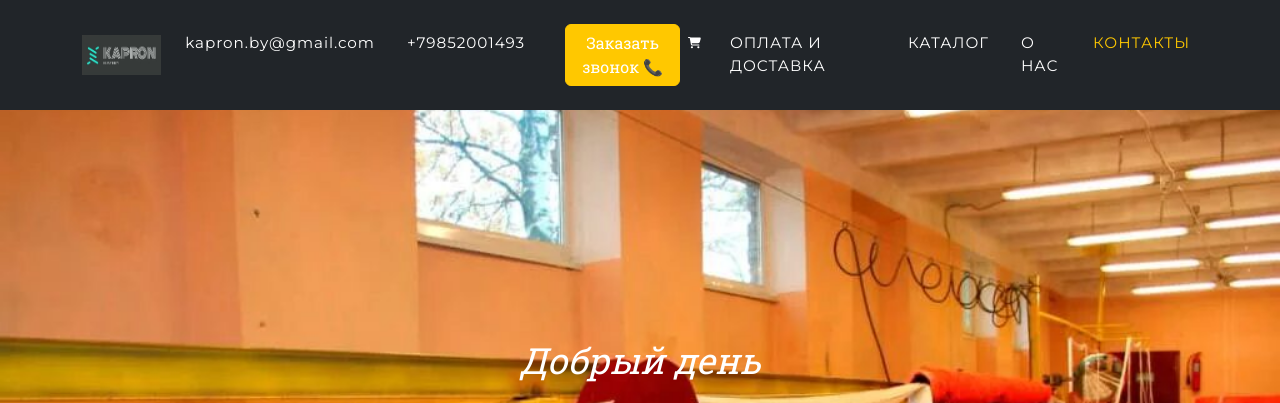
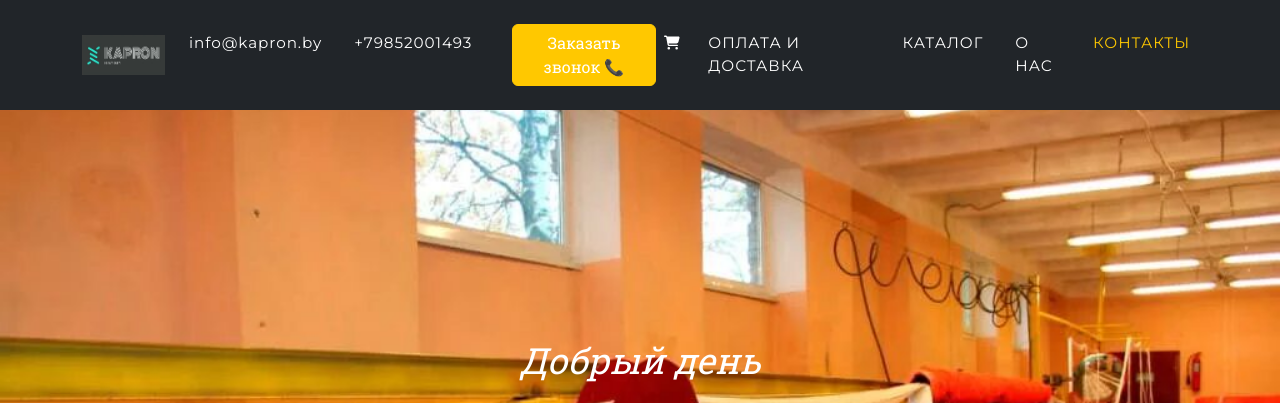
Before and after one commit to nikitoxxxyk/rope_site, a Django app: page / in a window 1280 px wide. Shown: the top 403 px of the page. Run offline with Django 5.2, Linux system fonts and the light colour scheme; data comes from the database, SQL or seed files in the repository; both versions use the stored data as it was after the commit; some libraries are stand-ins or nearby versions.

Commit message:
Изменения с серÐхостинга

```diff
--- a/catalog/views.py
+++ b/catalog/views.py
@@ -139,8 +139,8 @@ def send_order_email(order):
 	send_mail(
         subject=f'Новый заказ #{order.id}',
         message=plain_message,
-        from_email='lentamarket92@gmail.com',
-        recipient_list=['lentamarket92@gmail.com'],
+        from_email='info@kapron.by',
+        recipient_list=['info@kapron.by'],
 		# recipient_list=['rodstvennik@yandex.ru', order.email] - дублировать клиенту
 		html_message=html_message,
 		fail_silently=False,
@@ -195,8 +195,8 @@ def contact_view(request):
 			send_mail(
 				subject=subject,
 				message=body,
-				from_email='lentamarket92@gmail.com',
-				recipient_list=['lentamarket92@gmail.com'],
+				from_email='info@kapron.by',
+				recipient_list=['info@kapron.by'],
 				fail_silently=False,
 				)
 			return render(request, 'contact_success.html')
@@ -229,8 +229,8 @@ def call_request(request):
 			send_mail(
 				subject=subject,
 				message=body,
-				from_email='lentamarket92@gmail.com',
-				recipient_list=['lentamarket92@gmail.com'],
+				from_email='info@kapron.by',
+				recipient_list=['info@kapron.by'],
 				fail_silently=False,
 			)
 			return render(request, 'call_success.html')
--- a/templates/base.html
+++ b/templates/base.html
@@ -28,7 +28,7 @@
                     </button>
                     <div class="collapse navbar-collapse" id="navbarResponsive">
                         <ul class="navbar-nav me-auto">
-                            <li class="nav-item"><a class="nav-link" href="mailto:kapron.by@gmail.com">kapron.by@gmail.com</a></li>
+                            <li class="nav-item"><a class="nav-link" href="mailto:info@kapron.by">info@kapron.by</a></li>
                             <li class="nav-item"><a class="nav-link" href="tel:+79991112233">+79852001493</a></li>
                             <a href="{% url 'call_request' %}" class="btn btn-primary ms-3">Заказать звонок 📞</a>
                         </ul>
--- a/templates/index.html
+++ b/templates/index.html
@@ -14,7 +14,7 @@
                     </button>
                     <div class="collapse navbar-collapse" id="navbarResponsive">
                         <ul class="navbar-nav me-auto">
-                            <li class="nav-item"><a class="nav-link" href="mailto:kapron.by@gmail.com">kapron.by@gmail.com</a></li>
+                            <li class="nav-item"><a class="nav-link" href="mailto:kapron.by@gmail.com">info@kapron.by</a></li>
                             <li class="nav-item"><a class="nav-link" href="tel:+79991112233">+79852001493</a></li>
                             <a href="{% url 'call_request' %}" class="btn btn-primary ms-3">Заказать звонок 📞</a>
                         </ul>
```
Also changed, not shown: rope_site/settings.py (+17 -9 lines), catalog/migrations/0008_alter_orderitem_options.py (added), db.sqlite3.
